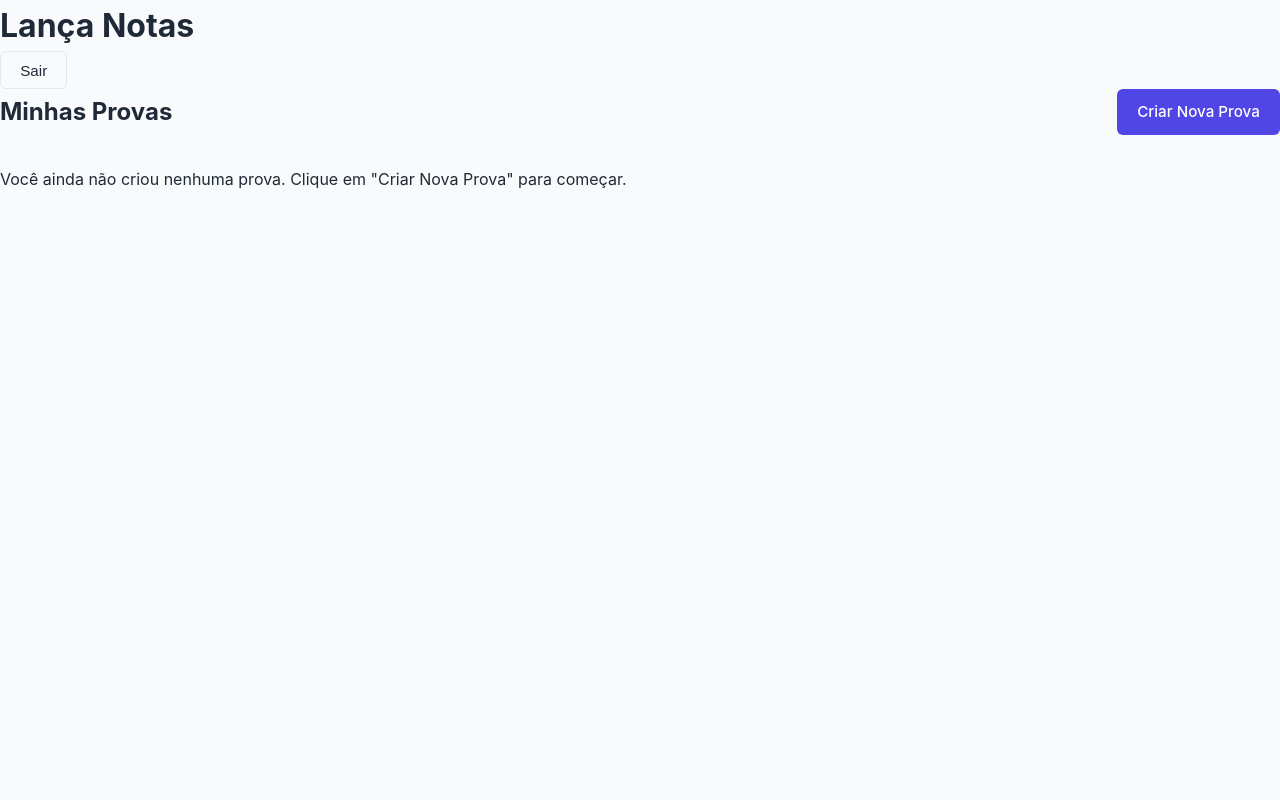
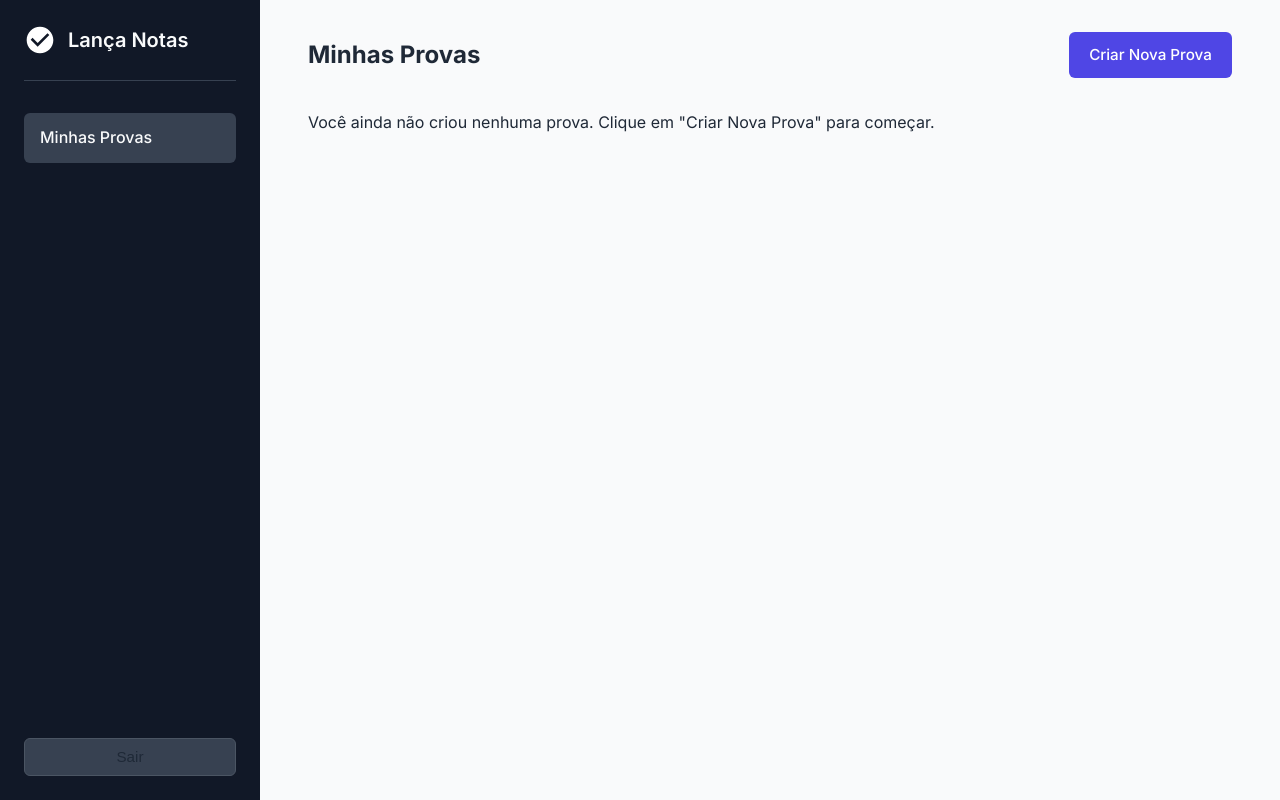
Before and after one commit to kaissanproject/lancanota, a Flask app: page /dashboard in a window 1280 px wide. Run offline with Flask 3, Linux system fonts and the light colour scheme; the visitor is signed in with stand-in values (Sample User, id 1); data that the repository does not hold is empty.

Commit message:
Update dashboard.html

```diff
--- a/templates/dashboard.html
+++ b/templates/dashboard.html
@@ -1,20 +1,8 @@
-<!DOCTYPE html>
-<html lang="pt-br">
-<head>
-    <meta charset="UTF-8">
-    <meta name="viewport" content="width=device-width, initial-scale=1.0">
-    <title>Dashboard - Lança Notas</title>
-    <link rel="stylesheet" href="{{ url_for('static', filename='style.css') }}">
-</head>
-<body>
-    <header class="header">
-        <div class="container">
-            <h1>Lança Notas</h1>
-            <button id="logout-btn" class="button button-secondary">Sair</button>
-        </div>
-    </header>
+{% extends "layout.html" %}
 
-    <main class="container">
+{% block title %}Dashboard - Lança Notas{% endblock %}
+
+{% block content %}
 <div class="dashboard-header">
     <h2>Minhas Provas</h2>
     <a href="/editor" class="button button-primary">Criar Nova Prova</a>
@@ -22,17 +10,12 @@
 <div id="provas-lista" class="provas-container">
     <p>Carregando provas...</p>
 </div>
-    </main>
+{% endblock %}
 
+{% block scripts %}
 <script>
 document.addEventListener('DOMContentLoaded', () => {
-            const logoutBtn = document.getElementById('logout-btn');
     const provasLista = document.getElementById('provas-lista');
-
-            logoutBtn.addEventListener('click', () => {
-                fetch('/api/logout', { method: 'POST' })
-                    .then(() => window.location.href = '/');
-            });
 
     fetch('/api/provas')
         .then(response => response.json())
@@ -48,7 +31,7 @@
                         <h3>${escapeHTML(prova.titulo)}</h3>
                         <div class="button-group">
                             <a href="/editor?id=${prova.id}" class="button button-secondary">Editar</a>
-                                    <a href="/api/provas/${prova.id}/pdf" class="button button-secondary" target="_blank">Gerar PDF</a>
+                            <a href="/api/provas/${prova.id}/pdf" class="button button-secondary" target="_blank">PDF</a>
                             <a href="/api/provas/${prova.id}/gabarito" class="button button-secondary" target="_blank">Gabarito</a>
                             <button class="button button-success" onclick="iniciarCorrecao('${prova.id}')">Corrigir</button>
                             <button class="button button-danger" onclick="excluirProva('${prova.id}')">Excluir</button>
@@ -82,10 +65,10 @@
 }
 
 function escapeHTML(str) {
+    if (!str) return '';
     const p = document.createElement('p');
     p.textContent = str;
     return p.innerHTML;
 }
 </script>
-</body>
-</html>
+{% endblock %}
```
Lines whose indentation alone changed are shown as unchanged.
